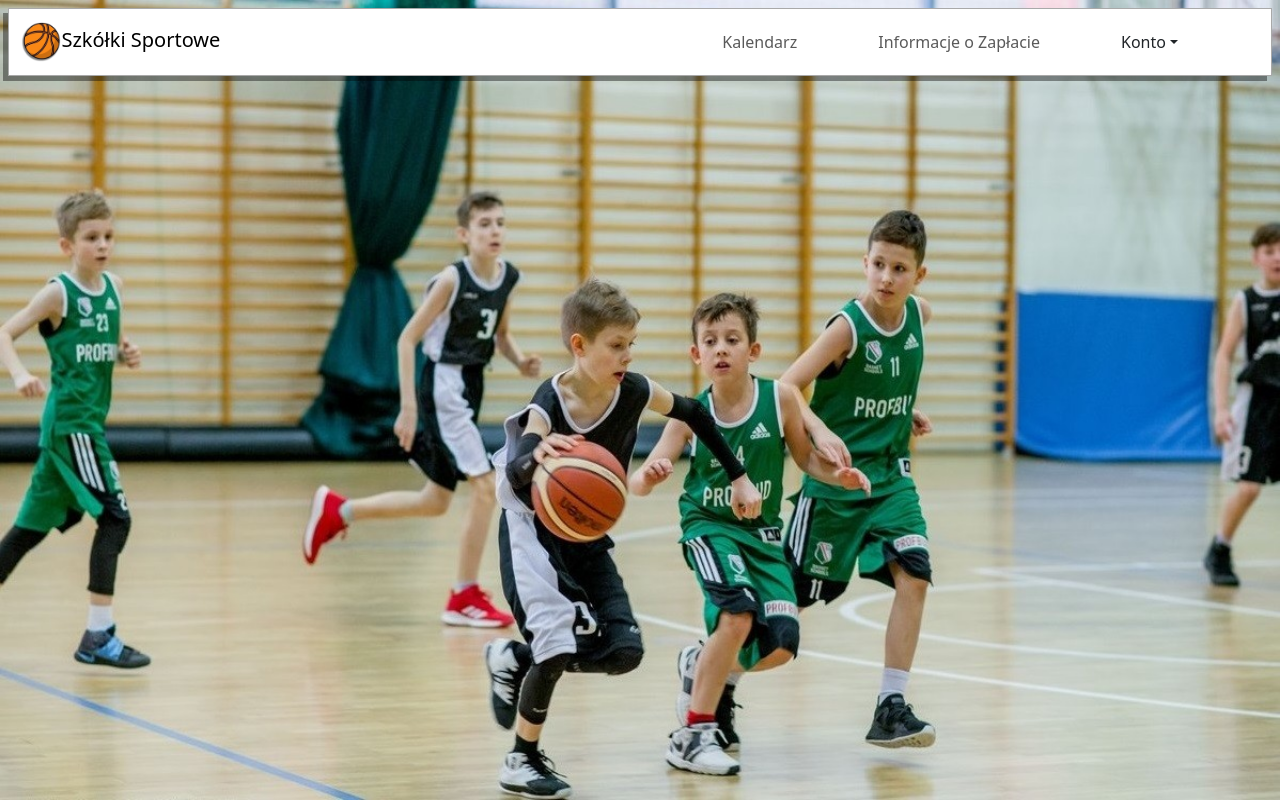
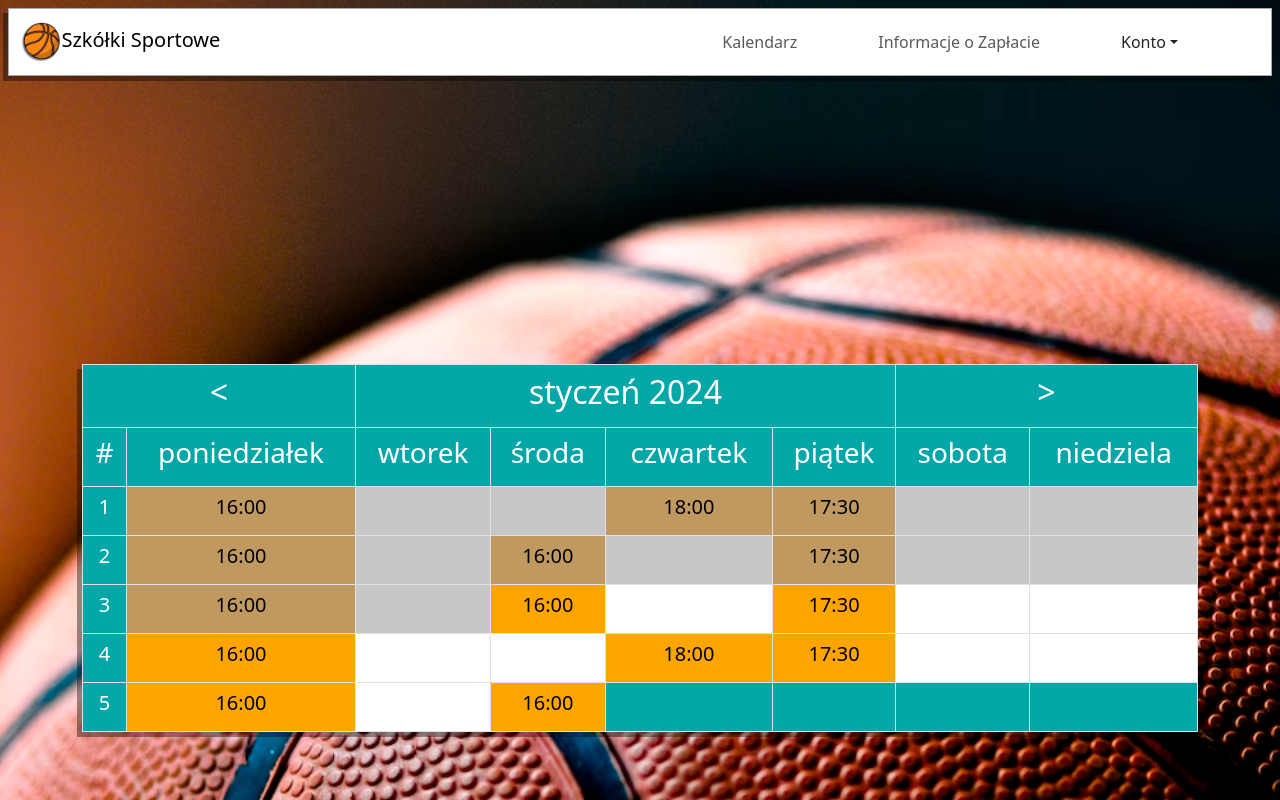
Before and after one commit to Wojtoppin/saasss, a React (Create React App) app: page / in a window 1280 px wide. Built offline with nearby package versions, Linux system fonts and the light colour scheme.

Commit message:
added fading to the images

```diff
--- a/package.json
+++ b/package.json
@@ -12,6 +12,7 @@
     "react-bootstrap": "^2.9.2",
     "react-dom": "^18.2.0",
     "react-scripts": "5.0.1",
+    "react-slideshow-image": "^4.3.0",
     "reactstrap": "^9.2.1",
     "web-vitals": "^2.1.4"
   },
--- a/src/App.js
+++ b/src/App.js
@@ -8,7 +8,7 @@ function App() {
     <div className="App" style={{overflow:"auto", WebkitOverflowScrolling:"touch"}}>
         <ImagesSwiper/>
         <Header/>
-        {/* <Callendar/> */}
+        <Callendar/>
     </div>
   );
 }
--- a/src/main/ImagesSwiper.css
+++ b/src/main/ImagesSwiper.css
@@ -1,12 +1,4 @@
 .imageSwiper{
-    position: absolute;
-    top: 0px;
-    left: 0px;
     width: 100%;
-    height: 100%;
-    z-index: 1;
+    height: 800px;
 }
-#backgroundImage{
-    width: 100%;
-    height: 100%;
-}
--- a/src/main/ImagesSwiper.js
+++ b/src/main/ImagesSwiper.js
@@ -1,14 +1,13 @@
 import React, {useState, useEffect} from "react";
 import './ImagesSwiper.css';
+import 'react-slideshow-image/dist/styles.css'
+import {Fade} from "react-slideshow-image";
+import { hover } from "@testing-library/user-event/dist/hover";
 const ImagesSwiper = () =>{
-    const [currentImage, setCurrentImage] = useState(1)
     const [element, setElement] = useState(600);
-    const numberOfImages = 3;
-
     const checkContainerWidth = () =>{
       let containerWidth = document.getElementById("imageSwiper").clientWidth;
       setElement(containerWidth);
-      console.log(containerWidth)
   }
 
   useEffect(()=>{
@@ -17,21 +16,48 @@ const ImagesSwiper = () =>{
   },[element])
 
 
-    useEffect(() => {
-        const intervalId = setInterval(() => {
-          setCurrentImage((prevImage) => (prevImage + 1) % numberOfImages);
-        }, 3000);
+  const images = [
+    'background0.jpg',
+    'background1.jpg',
+    'background2.jpg',
+  ]
 
-        return () => clearInterval(intervalId);
-      }, [currentImage]);
+  const divStyle = {
+    width: '100%',
+    height: '800px',
+    backgroundSize: 'cover',
+    display: 'flex',
+    alignItems: 'center',
+    justifyContent: 'center',
+  }
 
+  const buttonStyle = {
+    width: "30px",
+    background: 'none',
+    border: '0px',
+    color: 'silver',
+    fontSize: '24px',
+  };
 
-    return(
-        <div className="imageSwiper" id="imageSwiper" style={{ position: 'absolute', top: 0, left: 0, zIndex: 1 }}  onClick={checkContainerWidth} onLoad={checkContainerWidth}>
-            <img src={process.env.PUBLIC_URL + `/background${currentImage}.jpg`} id="backgroundImage" style={{height:element<600?"70%":"100%"}}/>
+  const properties = {
+    prevArrow: <button style={{ ...buttonStyle }}></button>,
+    nextArrow: <button style={{ ...buttonStyle }}></button>,
+    transitionDuration: 1500,
+    duration: 8000,
+  }
 
-        </div>
-    )
+  return(
+      <div className="imageSwiper" id="imageSwiper" style={{ position: 'absolute', top: 0, left: 0, zIndex: 1 }}  onClick={checkContainerWidth} onLoad={checkContainerWidth}>
+        <Fade {...properties}>
+        {images.map(image => (
+          <div key={image} id="backgroundImage" style={{ ...divStyle,height: element < 600 ? "70%" : "100vh", backgroundImage: `url(${process.env.PUBLIC_URL + '/' + image})` }}>
+
+          </div>
+        ))}
+        </Fade>
+
+      </div>
+  )
 }
 
 export default ImagesSwiper;
```
Also changed, not shown: 1 other file (tests, documents, lock files or other folders).
